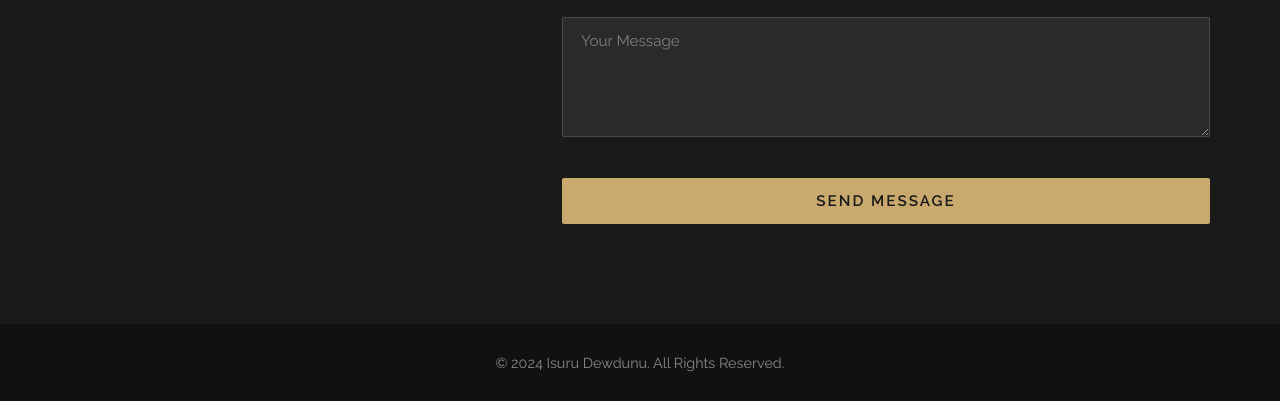
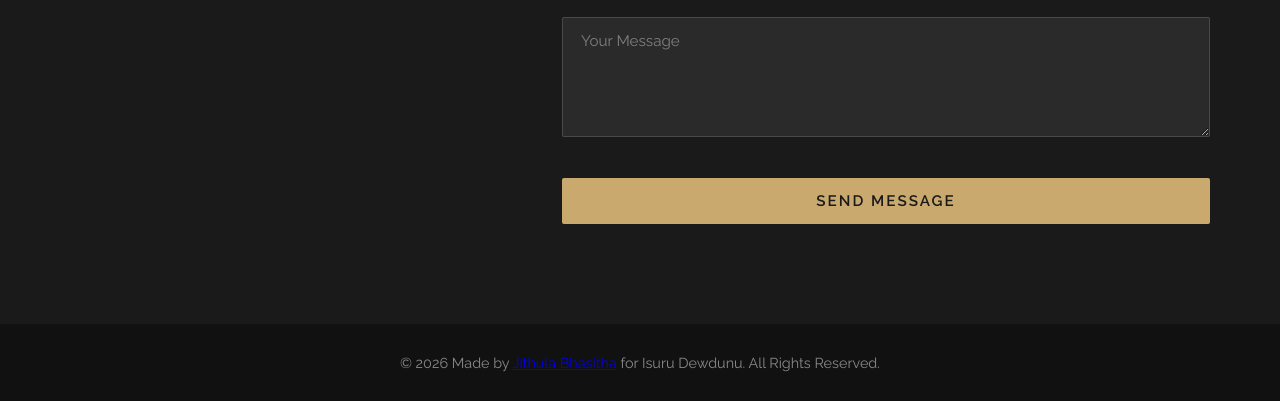
Before and after one commit to ItzJithula/isuru-dewdunu-html-portfolio, a plain HTML site: page index.html in a window 1280 px wide. Shown: the part 2426-2827 px from the top of the page. Drawn offline with nearby package versions, Linux system fonts and the light colour scheme.

Commit message:
Update index.html

```diff
--- a/index.html
+++ b/index.html
@@ -930,7 +930,7 @@
 
     <!-- FOOTER -->
     <footer class="footer">
-        <p>&copy; 2024 Isuru Dewdunu. All Rights Reserved.</p>
+        <p>&copy; 2026 Made by <a href="https://jithulabhasitha.vercel.app/">Jithula Bhasitha</a> for Isuru Dewdunu. All Rights Reserved.</p>
     </footer>
 
     <script>
```
